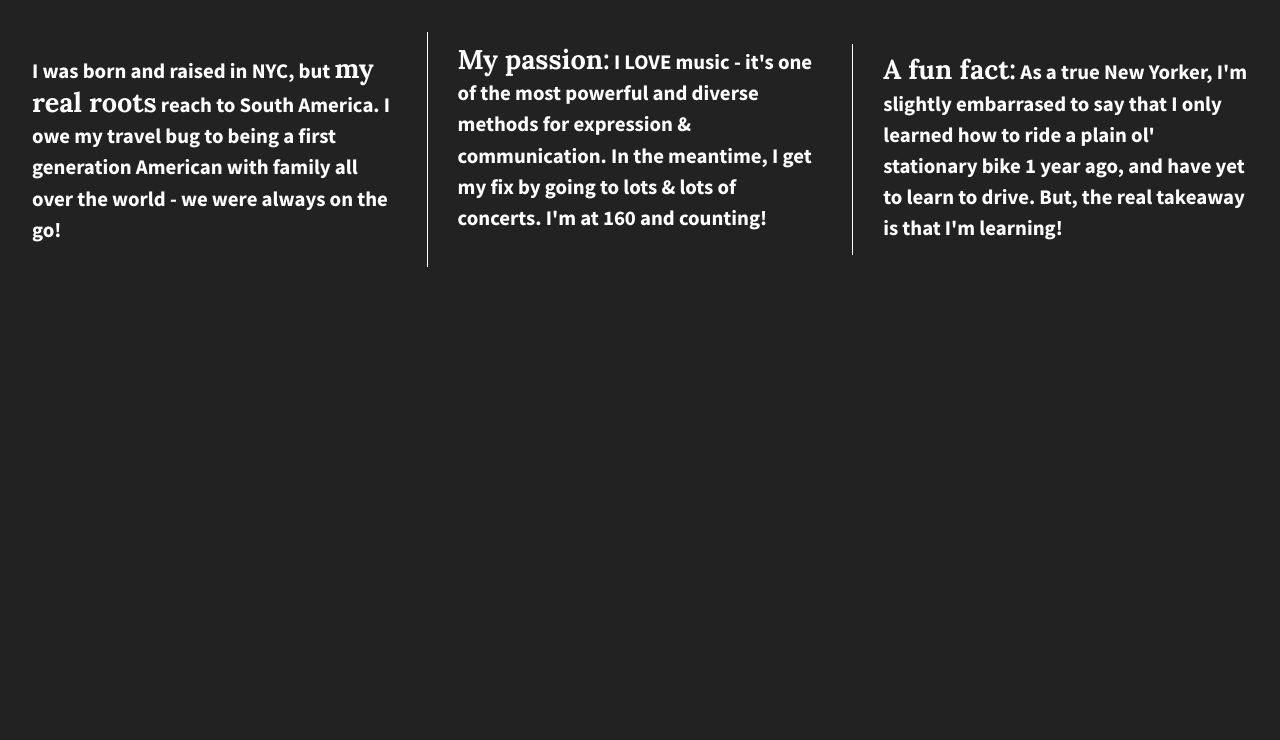
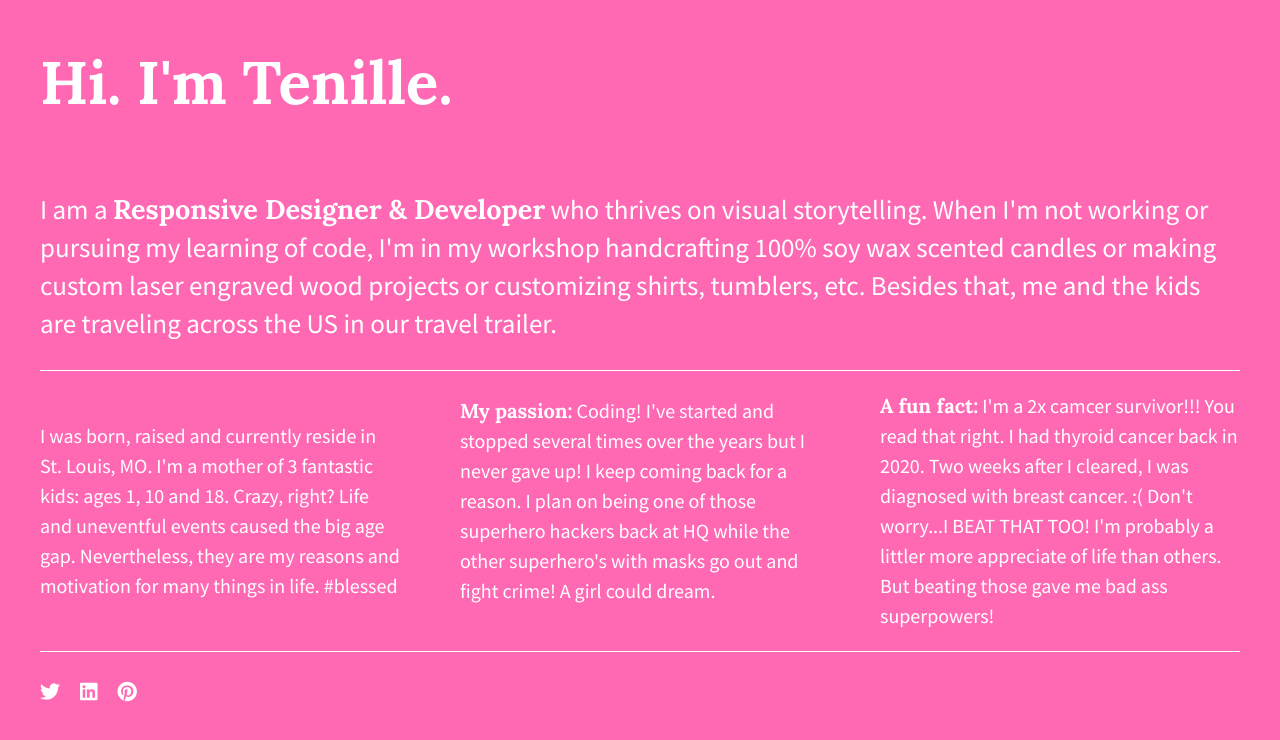
Before and after one commit to iamtenille314/center-divs-flexbox, a plain HTML site: page index.html in a window 1280 px wide. Drawn offline with nearby package versions, Linux system fonts and the light colour scheme.

Commit message:
Finishing site layout with flexbox

```diff
--- a/css/main.css
+++ b/css/main.css
@@ -25,12 +25,12 @@ html {
  */
 
 ::-moz-selection {
-    background: #b3d4fc;
+    background: hotpink;
     text-shadow: none;
 }
 
 ::selection {
-    background: #b3d4fc;
+    background: hotpink;
     text-shadow: none;
 }
 
@@ -97,44 +97,72 @@ textarea {
 
 /*Background Image*/
 html {
-  background-color: #222;
+  background-color: hotpink;
   height: 100%;
   width: 100%;
 }
 
 body {
   font-family: 'Source Sans Pro', sans-serif;
-  padding: 2em;
-  font-weight: 700;
-  height: 100%;
-  color: #fff;
+  padding: 0em 2em;
+  color: white;
+  font-size: 1.25em;
+  display: flex;
+  justify-content: center;
+}
 
+header,
+footer {
+    display: flex;
+    width: 100%;
+    justify-content: flex-start;
 }
 
 .wrapper {
   /*add display:flex and set justify-content to space-between*/
   display: flex;
   justify-content: space-between;
-  align-items: center;
+  flex-flow: row wrap;
+  max-width: 1200px;
 }
 
-.div-1, .div-2, .div-3 {
+header h1 {
+    font-family: "Lora", sans-serif;
+    font-size: 3em;
+}
+
+main {
+    width: 100%;
+    display: flex;
+    justify-content: center;
+    border-bottom: 1px solid white;
+}
+
+main p {
+    font-size: 1.35em;
+}
+
+.wrapper-items {
   /*give the divs a width of 30%, add display:flex, set justify-content and align-items to center*/
   color: white;
   line-height: 1.5em;
-  font-size: 1.3em;
-  background-color: #222;
-  height: 300px;
+  font-size: 1em;
   display: flex;
-  width: 30%;
   justify-content: center;
   align-items: center;
-  height: auto;
+  border-bottom: 1px solid white;
 }
 
 .wrapper span {
     font-family: "Lora", sans-serif;
-    font-size: 1.3em;
+}
+
+footer {
+    border-top: 1px solid white;
+}
+
+footer i {
+    padding: 30px 20px 0 0;
 }
 
 
@@ -217,14 +245,22 @@ body {
    These examples override the primary ('mobile first') styles.
    Modify as content requires.
    ========================================================================== */
-   @media all and (min-width: 1200px){
-    .div-1, .div-2, .div-3 {
+   @media all and (max-width: 768px) {
+    body {
+        padding: 1em;
+    }
+   }
+
+   @media (min-width: 1200px) {
+    .wrapper-items {
         flex-basis: 30%;
+        border-bottom: none;
       }
 
-    .div-1, .div-2 {
+    #div-2 p {
+        border-left: 1px solid white;
         border-right: 1px solid white;
-        padding-right: 30px;
+        padding: 0 40px;
       }
    }
 
--- a/index.html
+++ b/index.html
@@ -15,6 +15,7 @@
         <script src="js/vendor/modernizr-2.8.3.min.js"></script>
         <link href='http://fonts.googleapis.com/css?family=Lora:700' rel='stylesheet' type='text/css'>
         <link href='http://fonts.googleapis.com/css?family=Source+Sans+Pro:400,700' rel='stylesheet' type='text/css'>
+        <link rel="stylesheet" href="https://use.fontawesome.com/releases/v5.5.0/css/all.css" integrity="sha384-B4dIYHKNBt8Bc12p+WXckhzcICo0wtJAoU8YZTY5qE0Id1GSseTk6S+L3BlXeVIU" crossorigin="anonymous">
     </head>
     <body>
         <!--[if lt IE 8]>
@@ -22,15 +23,27 @@
         <![endif]-->
 
         <section class="wrapper">
-            <div class="div-1">
-                <p>I was born and raised in NYC, but <span>my real roots</span> reach to South America. I owe my travel bug to being a first generation American with family all over the world - we were always on the go!</p>
+            <header>
+                <h1>Hi. I'm Tenille.</h1>
+            </header>
+            <main>
+                <p>I am a <span>Responsive Designer & Developer</span> who thrives on visual storytelling. When I'm not working or pursuing my learning of code, I'm in my workshop handcrafting 100% soy wax scented candles or making custom laser engraved wood projects or customizing shirts, tumblers, etc. Besides that, me and the kids are traveling across the US in our travel trailer.
+                </p>
+            </main>
+            <div id="div-1" class="wrapper-items">
+                <p>I was born, raised and currently reside in St. Louis, MO. I'm a mother of 3 fantastic kids: ages 1, 10 and 18. Crazy, right? Life and uneventful events caused the big age gap. Nevertheless, they are my reasons and motivation for many things in life. #blessed </p>
             </div>
-            <div class="div-2">
-                <p<><span>My passion:</span> I LOVE music - it's one of the most powerful and diverse methods for expression & communication. In the meantime, I get my fix by going to lots & lots of concerts. I'm at 160 and counting!</p>
+            <div id="div-2" class="wrapper-items">
+                <p<><span>My passion:</span> Coding! I've started and stopped several times over the years but I never gave up! I keep coming back for a reason. I plan on being one of those superhero hackers back at HQ while the other superhero's with masks go out and fight crime! A girl could dream. </p>
             </div>
-            <div class="div-3">
-                <p><span>A fun fact:</span> As a true New Yorker, I'm slightly embarrased to say that I only learned how to ride a plain ol' stationary bike 1 year ago, and have yet to learn to drive. But, the real takeaway is that I'm learning!</p>
+            <div id="div-3" class="wrapper-items">
+                <p><span>A fun fact:</span> I'm a 2x camcer survivor!!! You read that right. I had thyroid cancer back in 2020. Two weeks after I cleared, I was diagnosed with breast cancer. :( Don't worry...I BEAT THAT TOO! I'm probably a littler more appreciate of life than others. But beating those gave me bad ass superpowers!</p>
             </div>
+            <footer>
+                <i class="fab fa-twitter"></i>
+                <i class="fab fa-linkedin"></i>
+                <i class="fab fa-pinterest"></i>
+            </footer>
         </section>
 
         <script src="https://ajax.googleapis.com/ajax/libs/jquery/1.11.3/jquery.min.js"></script>
```
